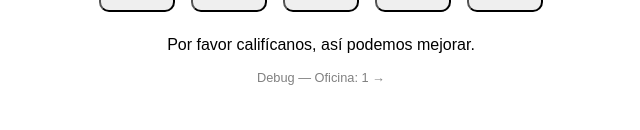
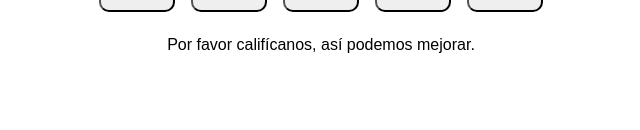
Before and after one commit to mangostaacosta/emoji-feedback, a React (Create React App) app: page /survey/1 in a window 1280 px wide. Shown: the part 170-300 px from the top of the page, without its empty margins (319-959 px from the left). Built offline with nearby package versions, Linux system fonts and the light colour scheme; no server answers.

Commit message:
V8.2 incluir el promedio en SureyPage sin logs

```diff
--- a/src/SurveyPage.js
+++ b/src/SurveyPage.js
@@ -33,18 +33,19 @@ function SurveyPage() {
     fetch("https://emoji-feedback.onrender.com/api/db-stats")
       .then(res => res.json())
       .then(data => {
-        console.log("Fetched data:", data);
+
 				const formattedOffice = formatOfficeName(office);
-        //const officeData = data[formattedOffice];
 				const officeData = data[office];
+				/*
+				console.log("Fetched data:", data);
 				console.log("Fetched stats keys:", Object.keys(data));
 				console.log("Formatted office key:", formattedOffice);
 				console.log("Office data found:", officeData);
-
+				*/
         if (officeData) {
           const rawVotes = officeData.total_votes || 0;
           const adjustedVotes = rawVotes < CUTOFF ? rawVotes + 10 : rawVotes;
-          const adjustedAverage = rawVotes < CUTOFF ? 4.0 : officeData.average_score;
+          const adjustedAverage = rawVotes < CUTOFF ? 3.9 : officeData.average_score;
 					console.log("Setting average:", adjustedAverage, "votes:", adjustedVotes);
           setAverage(adjustedAverage.toFixed(1));
           setVotes(adjustedVotes);
@@ -108,9 +109,6 @@ function SurveyPage() {
               Promedio actual ({votes} votos): {average}
             </p>
           )}
-					<p style={{ fontSize: "0.8rem", color: "gray" }}>
-            Debug — Oficina: {office} → {capitalizedOffice}
-          </p>
 				</>
       ) : (
 				<>
```
